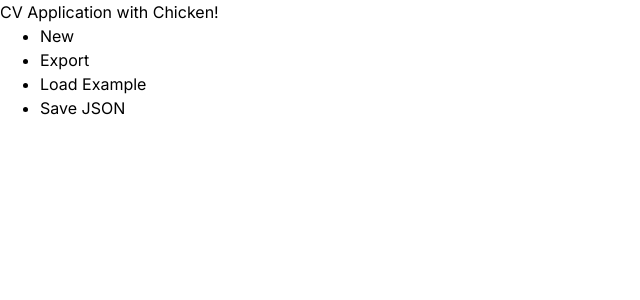
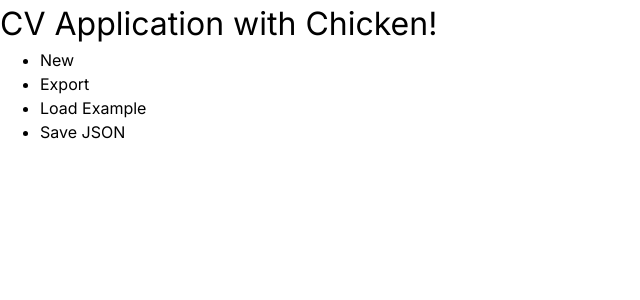
Before and after one commit to AnLaxina/cv-application, a React (Vite) app: page / in a window 1280 px wide. Shown: the top 300 px of the page, without its empty margins (0-640 px from the left). Built offline with nearby package versions, Linux system fonts and the light colour scheme.

Commit message:
fix(typography.css): remove body sizing for all elements

```diff
--- a/src/styles/typography.css
+++ b/src/styles/typography.css
@@ -11,7 +11,6 @@
 * {
   font-family: "Inter", sans-serif;
   font-optical-sizing: auto;
-  font-size: var(--body-text);
   font-weight: var(--body-weight);
   font-style: normal;
 }
```
